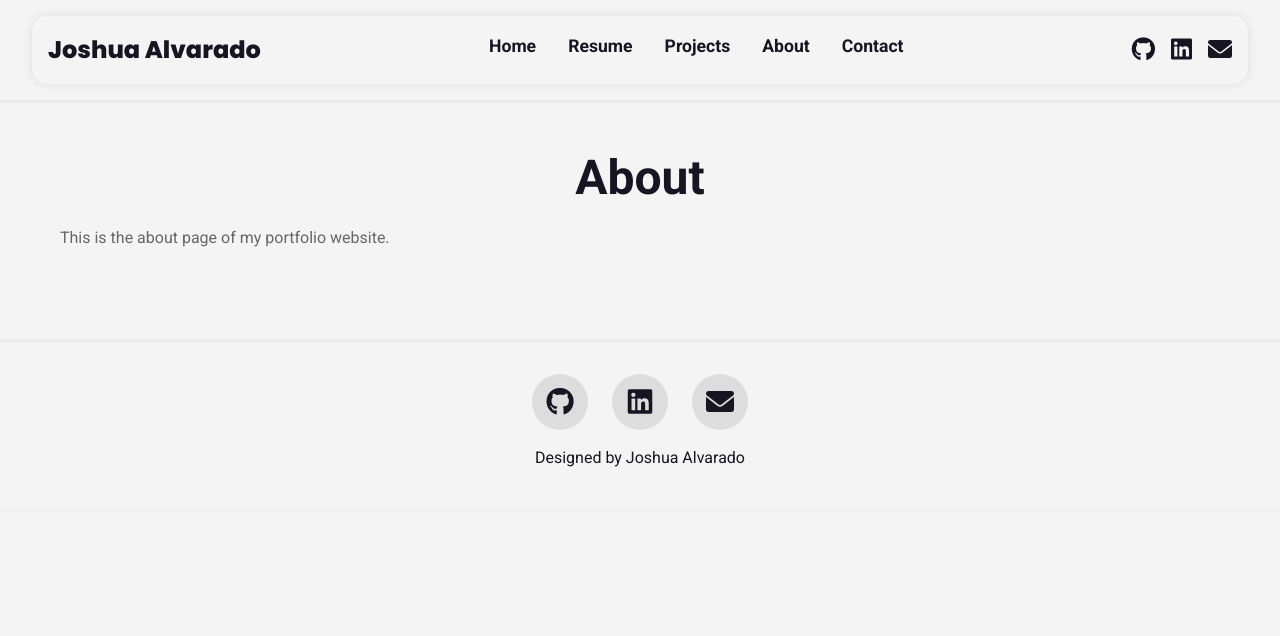
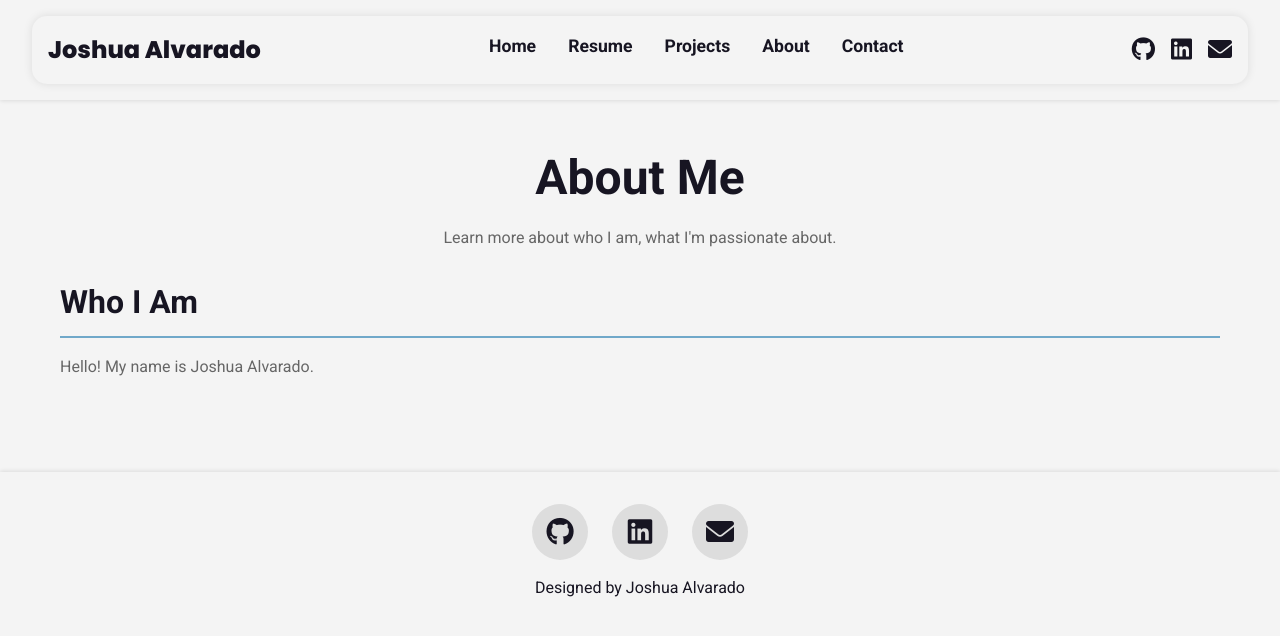
Before and after one commit to JoshuaAlvarado-hub/joshalvarado.com, a Jekyll site: the page built from about.html, in a window 1280 px wide. Shown: the top 636 px of the page. Built offline with Jekyll 4.4.1, drawn with Linux system fonts in a browser that asks for light colours.

Commit message:
began work on About Me page
simple update to about me

```diff
--- a/about.html
+++ b/about.html
@@ -4,6 +4,14 @@ title: About
 permalink: /about/
 ---
 <div class="container">
-    <h1>About</h1>
-    <p>This is the about page of my portfolio website.</p>
+    <h1 class="text-center">About Me</h1>
+    <p class="text-center">Learn more about who I am, what I'm passionate about.</p>
+
+    <!-- About Section -->
+    <section class="about-section">
+        <h2>Who I Am</h2>
+        <p>
+            Hello! My name is Joshua Alvarado.
+        </p>
+    </section>
 </div>
```
